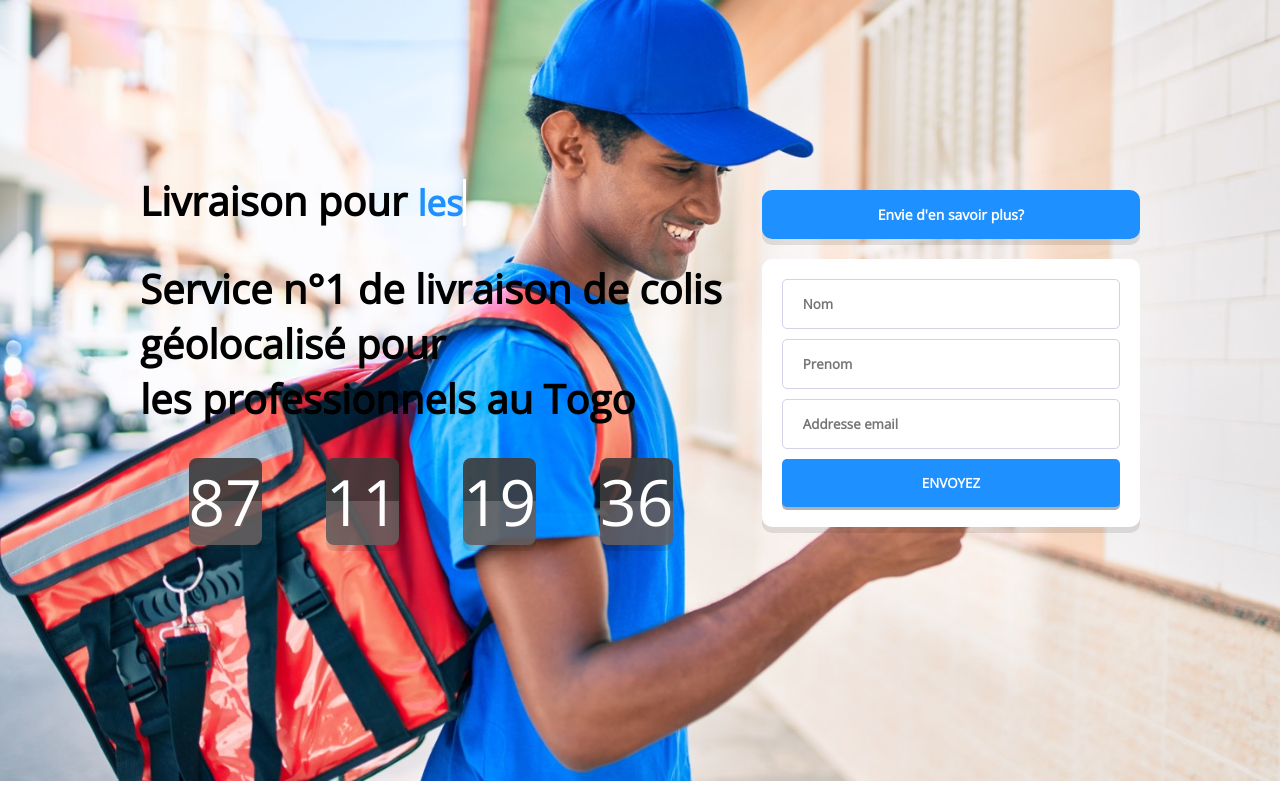
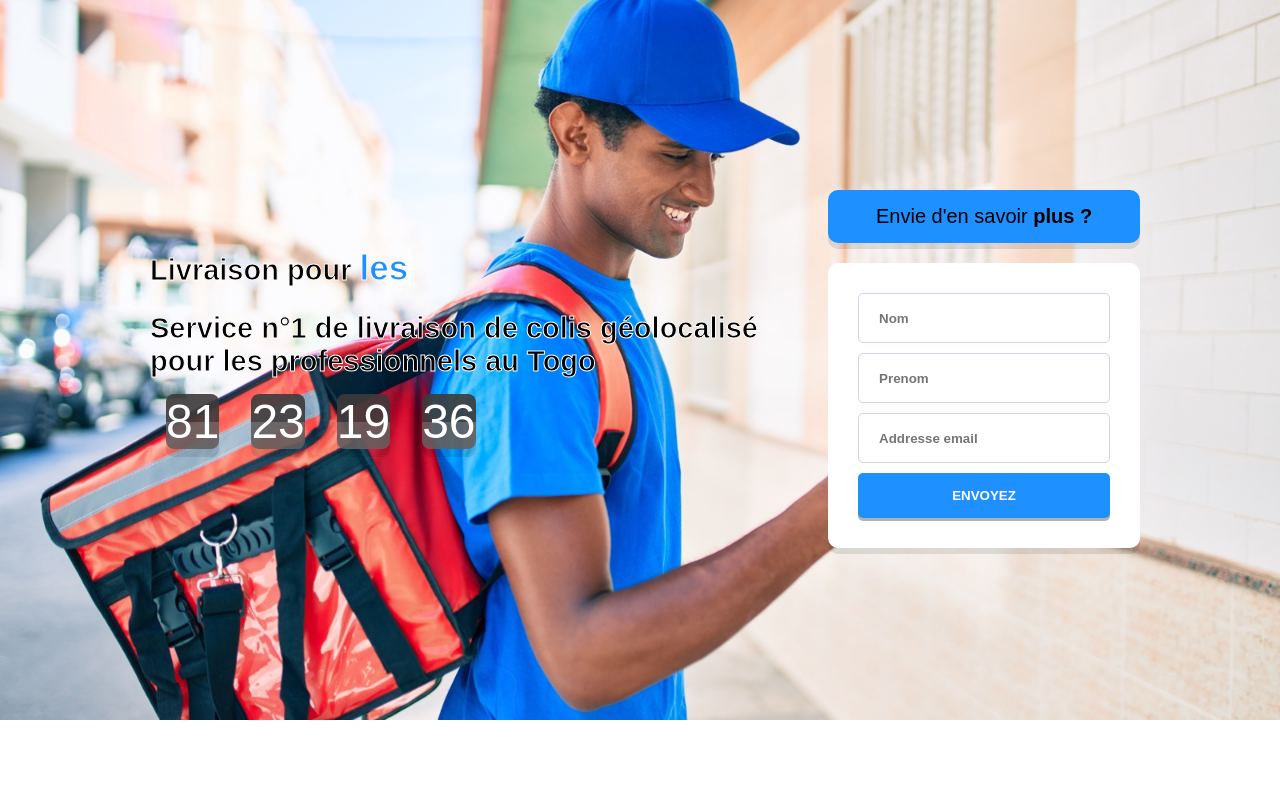
Before and after one commit to lawalalao/chap, a plain HTML site: page index.html in a window 1280 px wide. Drawn offline with nearby package versions, Linux system fonts and the light colour scheme; a web font is replaced by a local one.

Commit message:
Add files via upload
update

```diff
--- a/app.js
+++ b/app.js
@@ -1,3 +1,43 @@
+const countdown = document.querySelector(".countdown");
+
+const interval = setInterval(() => {
+  const deadline = new Date(2021,01, 05, 00, 00, 00);
+
+  const current = new Date();
+
+  const diff = deadline - current;
+
+  const days = Math.floor(diff / (1000 * 60 * 60 * 24)) + "";
+  const hours = Math.floor((diff / (1000 * 60 * 60)) % 24) + "";
+  const minutes = Math.floor((diff / (1000 * 60)) % 60) + "";
+  const seconds = Math.floor((diff / 1000) % 60) + "";
+
+  countdown.innerHTML = `
+    <div data-content="">${days.length === 1 ? `0${days}` : days}</div>
+    <div data-content="">${hours.length === 1 ? `0${hours}` : hours}</div>
+    <div data-content="">${
+      minutes.length === 1 ? `0${minutes}` : minutes
+    }</div>
+    <div data-content="">${
+      seconds.length === 1 ? `0${seconds}` : seconds
+    }</div>
+`;
+
+  if (diff < 0) {
+    clearInterval(interval);
+    countdown.innerHTML = "<h1>Here We Go!!!</h1>";
+  }
+
+  document.querySelector(".reset").addEventListener("click", () => {
+    clearInterval(interval);
+
+    const divs = document.querySelectorAll(".countdown div");
+
+    divs.forEach((div) => {
+      div.innerHTML = "00";
+    });
+  });
+}, 1000);
 
 
 // ES6 Class
@@ -67,45 +107,3 @@ function init() {
   // Init TypeWriter
   new TypeWriter(txtElement, words, wait);
 }
-
-
-const countdown = document.querySelector(".countdown");
-
-const interval = setInterval(() => {
-  const deadline = new Date(2021, 1, 10, 12, 00, 00);
-
-  const current = new Date();
-
-  const diff = deadline - current;
-
-  const days = Math.floor(diff / (1000 * 60 * 60 * 24)) + "";
-  const hours = Math.floor((diff / (1000 * 60 * 60)) % 24) + "";
-  const minutes = Math.floor((diff / (1000 * 60)) % 60) + "";
-  const seconds = Math.floor((diff / 1000) % 60) + "";
-
-  countdown.innerHTML = `
-    <div data-content="">${days.length === 1 ? `0${days}` : days}</div>
-    <div data-content="">${hours.length === 1 ? `0${hours}` : hours}</div>
-    <div data-content="">${
-      minutes.length === 1 ? `0${minutes}` : minutes
-    }</div>
-    <div data-content="">${
-      seconds.length === 1 ? `0${seconds}` : seconds
-    }</div>
-`;
-
-  if (diff < 0) {
-    clearInterval(interval);
-    countdown.innerHTML = "<h1>Here We Go!!!</h1>";
-  }
-
-  document.querySelector(".reset").addEventListener("click", () => {
-    clearInterval(interval);
-
-    const divs = document.querySelectorAll(".countdown div");
-
-    divs.forEach((div) => {
-      div.innerHTML = "00";
-    });
-  });
-}, 1000);
--- a/index.html
+++ b/index.html
@@ -3,15 +3,12 @@
 <head>
     <meta charset="UTF-8">
     <meta name="viewport" content="width=device-width, initial-scale=1.0">
-
-
-   <link rel="preconnect" href="https://fonts.gstatic.com">
-<link href="https://fonts.googleapis.com/css2?family=Open+Sans:ital,wght@0,400;1,600&display=swap" rel="stylesheet">
+    <link rel="preconnect" href="https://fonts.gstatic.com">
+<link href="https://fonts.googleapis.com/css2?family=Allerta+Stencil&display=swap" rel="stylesheet">
     <link rel="stylesheet" href="style.css">
-    <title>chapchap</title>
+    <title>Intro component with sign-up form</title>
 </head>
 <body>
-
 
         <div class="nav" id="navbar">
             <div class="logo">
@@ -23,46 +20,31 @@
             </div>
         </div>
 
-
-        <section class="signup">
+    <section class="signup">
         <div class="signup-intro">
-            <div class="op">
-             <h1 class="z">Livraison pour
+            <h1 class="z">Livraison pour
                 <span class="txt-type" data-wait="500" data-words='["les colis", "les plis", "les marchandises", "le retail", "le dernier Kilometre"]'></span>
             </h1>
-            <h1 class="x">Service n°1 de livraison de colis géolocalisé pour <br>les professionnels au Togo</h1>
-            </div>
-
-
-            <div class="countdown"></div>
-
+            <h1 class="x">Service n°1 de livraison de colis géolocalisé pour les professionnels au Togo</h1>
+             <div class="countdown"></div>
 
         </div>
 
         <div class="signup-form">
             <div class="tryit-banner">
-                <p><strong>Envie  d'en savoir plus?</strong></p>
+                <p>Envie d'en savoir<strong> plus ? </strong></p>
             </div>
 
-            <form class="ok" action="https://formspree.io/f/xgepzvvd" method="POST">
-                <input type="text" name="name" placeholder="Nom">
-                <input type="text" name="name" placeholder="Prenom">
+            <form action="">
+                <input type="text" placeholder="Nom">
+                <input type="text" placeholder="Prenom">
+                <input type="email" placeholder="Addresse email">
 
-                <input  type="email" name="_replyto" placeholder="Addresse email" required>
-
-                <button class="button">ENVOYEZ</button>
+                <button class="button">Envoyez</button>
 
             </form>
-
         </div>
-
     </section>
-
-
-
-
-
-</div>
 </body>
 <script src="./app.js"></script>
 <script>  var prevScrollpos = window.pageYOffset;
--- a/style.css
+++ b/style.css
@@ -1,47 +1,14 @@
 body {
-    font-family: 'Open Sans',sans-serif;
-    width: 1000px;
-    margin: 100px auto;
-    padding: 40px 20px;
-    background: url('./assets/image.jpeg') no-repeat center  ;
+    font-family: 'Allerta Stencil',
+    sans-serif;
+    max-width: 310px;
+    margin: 0 auto;
+    padding: 20px 20px;
+    background: url("./assets/image.jpeg") no-repeat;
     background-repeat: no-repeat;
     background-size: cover;
-    color: black;
+    color: Black;
     text-align: center;
-}
-
-  .signup {
-      display: flex;
-      justify-content: space-between;
-  }
-
-  .signup-intro {
-
-      width: 100%;
-      display: flex;
-      flex-direction: column;
-      justify-content: center;
-      padding-right: 20px;
-      text-align: left;
-    }
-
-  .signup-form {
-      width: 65%;
-      padding-left: 20px;
-  }
-
-  form {
-      padding: 30px;
-  }
-
-
-  h1 {
-      font-size: 40px;
-      margin-bottom: 0px;
-  }
-
-  p {
-      font-size: 16px;
 }
 .nav {
 
@@ -50,7 +17,7 @@ body {
     top: 0;
     right: 30px;
     left: 30px;
-    height: 80px;
+    height: 60px;
     display: flex;
     flex-direction: row;
     justify-content: space-between;
@@ -65,20 +32,22 @@ body {
 
 .nav a {
     float: left;
-    font-size: 45px;
+    font-size: 35px;
     font-weight: bold;
     margin-left: 25px;
     color: black;
     text-decoration: none;
 
 }
-
 .txt-type>.txt {
     font-size: 35px;
-    color:#1E90FF;
+    color: #1E90FF;
     border-right: 0.2rem solid white;
 }
-
+h1{
+     -webkit-text-stroke: 1px white;
+     color:black;
+}
 p {
     font-size: 14px;
 }
@@ -93,12 +62,10 @@ p {
 
 .tryit-banner p {
     padding: 15px 0;
-    color:white;
 }
 
 input, button {
-    font-family: 'Open Sans',
-    sans-serif;
+    font-family: 'Poppins', sans-serif;
 }
 
 form {
@@ -129,6 +96,8 @@ input:hover {
 
 .button {
     background-color:#1E90FF;
+    font-family: 'Allerta Stencil',
+    sans-serif;
     border: none;
     border-radius: 5px;
     box-shadow: 0px 3px 0px rgba(0, 0, 0, 0.3);
@@ -140,7 +109,7 @@ input:hover {
 }
 
 .button:hover {
-    background-color:#06407a;
+    background-color:#042b52;
 }
 
 .form-disclaimer {
@@ -148,91 +117,37 @@ input:hover {
     font-size: 10px;
 }
 
+.terms {
+    text-decoration: none;
+    font-weight: 600;
+    color: hsl(0, 100%, 74%);
+}
+ .countdown {
 
- .content {
-    position: relative;
-    z-index: 1;
-    justify-content: center;
+     display: flex;
 
+    font-size: 30px;
+     font-weight: 200;
 
  }
 
-
-@media screen and (min-width: 480px) {
-    header .content h1 {
-        font-size: 36px;
-    }
-}
-
-@media screen and (min-width: 768px) {
-    header .content h1 {
-        font-size: 42px;
-    }
-}
-
-@media screen and (min-width: 1024px) {
-    header .content h1 {
-        font-size: 56px;
-    }
-}
-
-@media screen and (min-width: 1280px) {
-    header .content h1 {
-        font-size: 72px;
-    }
-}
-
-
-
-@media screen and (min-width: 480px) {
-   .content h2 {
-        font-size: 56px;
-    }
-}
-
-@media screen and (min-width: 768px) {
-    header .content h2 {
-        font-size: 72px;
-    }
-}
-
-@media screen and (min-width: 1024px) {
-    header .content h2 {
-        font-size: 96px;
-    }
-}
-
-@media screen and (min-width: 1280px) {
-    header .content h2 {
-        font-size: 128px;
-    }
-}
-
- .countdown {
-    position: relative;
-    display:flex;
-    justify-content: center;
-
-    font-size: 50px;
-    font-weight: 400;
-
-}
  .countdown div {
 
-    background:linear-gradient(to bottom,
+     background: linear-gradient(to bottom,
              rgba(61, 58, 58, 0.9) 50%,
              rgba(99, 93, 93, 0.9) 0);
 
 
-    color:white;
-    margin: 2rem 2rem 6rem 2rem;
-    font-size: 4rem;
+     color: white;
+
+     margin: 1rem 1rem 3rem 1rem;
+     font-size: 3rem;
      font-weight: 400;
      display: flex;
      justify-content: center;
      align-items: center;
-    box-shadow: 0px 6px 0px rgba(0, 0, 0, 0.1);
-    border-radius:8px;
+     box-shadow: 0px 8px 0px rgba(0, 0, 0, 0.1);
+     border-radius: 8px;
 
      position: relative;
  }
@@ -247,38 +162,42 @@ input:hover {
 
  .countdown div::after {
      content: attr(data-content);
-    font-size: 3.2rem;
+     font-size: 6rem;
      font-weight: 400;
      position: absolute;
      bottom: -6rem;
  }
 
-@media screen and (max-width: 480px) {
+ @media screen and (min-width: 480px) {
      .countdown {
          font-size: 25px;
          display: flex;
 
      }
+
      .countdown div {
          display: flex;
          margin: 1rem 1rem 1rem 1rem;
-          font-size: 3rem;
+         font-size: 2rem;
          flex-direction: column;
      }
-.countdown div::after{
-    font-size: 2.2rem;
-    display:flex;
+
+     .countdown div::after {
+         font-size: 2rem;
+         display: flex;
          flex-direction: column;
          width: 60%;
 
      }
  }
-@media screen and (max-width: 768px) {
+
+ @media screen and (min-width: 768px) {
      .countdown {
          font-size: 56px;
 
 
      }
+
      .countdown {
          font-size: 25px;
          display: flex;
@@ -299,7 +218,8 @@ input:hover {
          width: 60%;
 
      }
-        .signup{
+
+     .signup {
          text-align: center;
      }
  }
@@ -316,90 +236,52 @@ input:hover {
          font-size: 56px;
      }
  }
-@media screen and (max-width: 768px) {
-    body {
-        max-width: 768px;
-        display: flex;
-        flex-direction: column;
-        text-align: center;
-         background: url('./assets/hennie-stander-HMtrTYGTZgA-unsplash.jpg') no-repeat center cover/center;
-    }
-
-
+@media screen and (min-width: 900px) {
 
     .signup {
         display: flex;
-        flex-direction: column;
-        text-align: center;
-    }
-    .signup-intro{
-        text-align: center;
-    }
-    .signup-form {
-        text-align: center;
-        width: 90%;
-    }
+        justify-content: space-between;
     }
 
-@media screen and (max-width: 667px) {
-    body {
-        max-width: 667px;
+    .signup-intro {
+        width: 100%;
+        margin-left: 10px;
         display: flex;
         flex-direction: column;
-        text-align: center;
-        background: url('./assets/image.jpeg') no-repeat center cover/center;
+        justify-content: center;
+        text-align: left;
+    }
 
+    .signup-form {
+        width: 46%;
+      font-family: 'Allerta Stencil',
+      sans-serif;
 
     }
 
-    .signup {
-
-        display: flex;
-        flex-direction: column;
-
-
+    form {
+        padding: 30px;
     }
 
-    .op h1 {
-        font-size: 35px;
+    body {
+        margin:100px auto;
+        max-width: 1000px;
+        padding: 40px 20px;
+        background: url("./assets/image.jpeg") ;
+        background-repeat: no-repeat;
+        background-size: cover;
+        font-family: 'Allerta Stencil',
+        sans-serif;
     }
 
-    .signup-form {
-        text-align: center;
-        width: 90%;
+    h1 {
+        font-size:29px;
+        margin-bottom: 0px;
+        -webkit-text-stroke: 1px white;
+        color:black;
+    }
+
+    p {
+        font-size: 20px;
     }
 }
-@media screen and (max-width: 375px) {
-    body {
-        max-width: 375px;
-        display: flex;
-        flex-direction: column;
-        text-align: left;
-        background: url('./assets/./assets/image.jpg') no-repeat center cover/center;
-
-
-    }
-
-    .signup {
-
-        display: flex;
-        flex-direction: column;
-       justify-content: center;
-       margin-right: 50px;
-
-
-
-    }
-    .op{
-        text-align: center;
-    }
- .op h1 {
-     font-size: 25px;
- }
-
-
-    .signup-form {
-        text-align: center;
-        width: 90%;
-    }
-}
```
Lines whose indentation alone changed are shown as unchanged.
